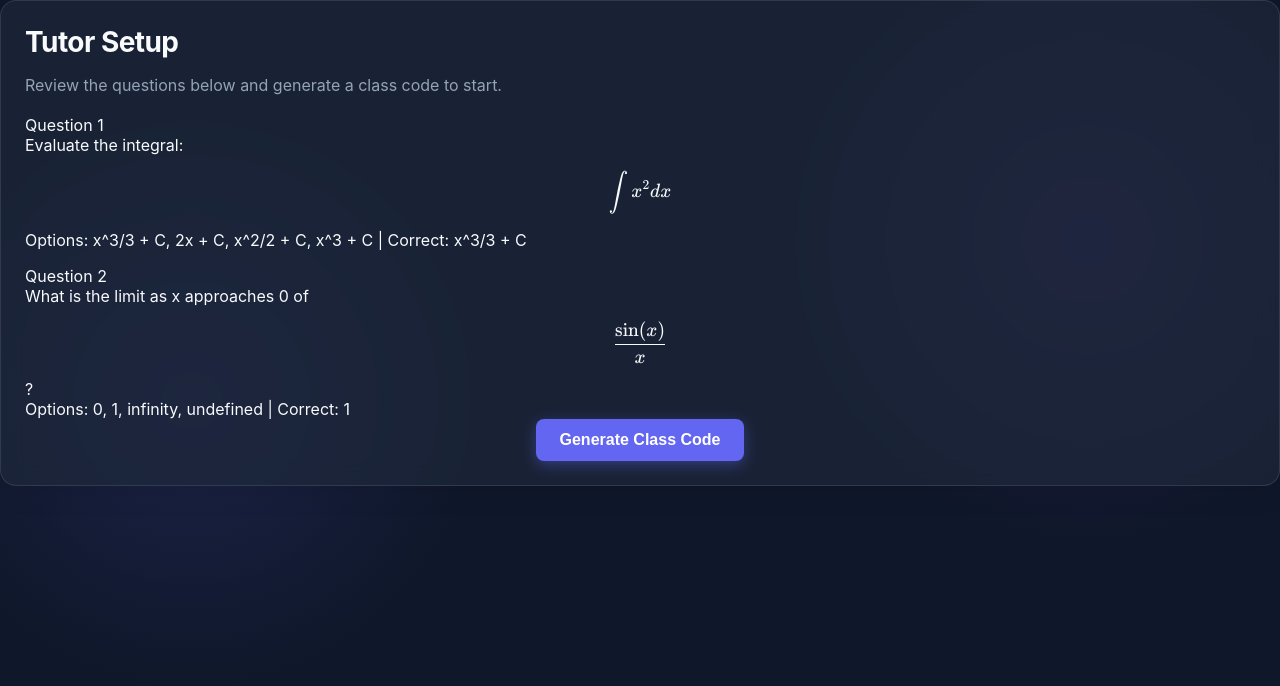
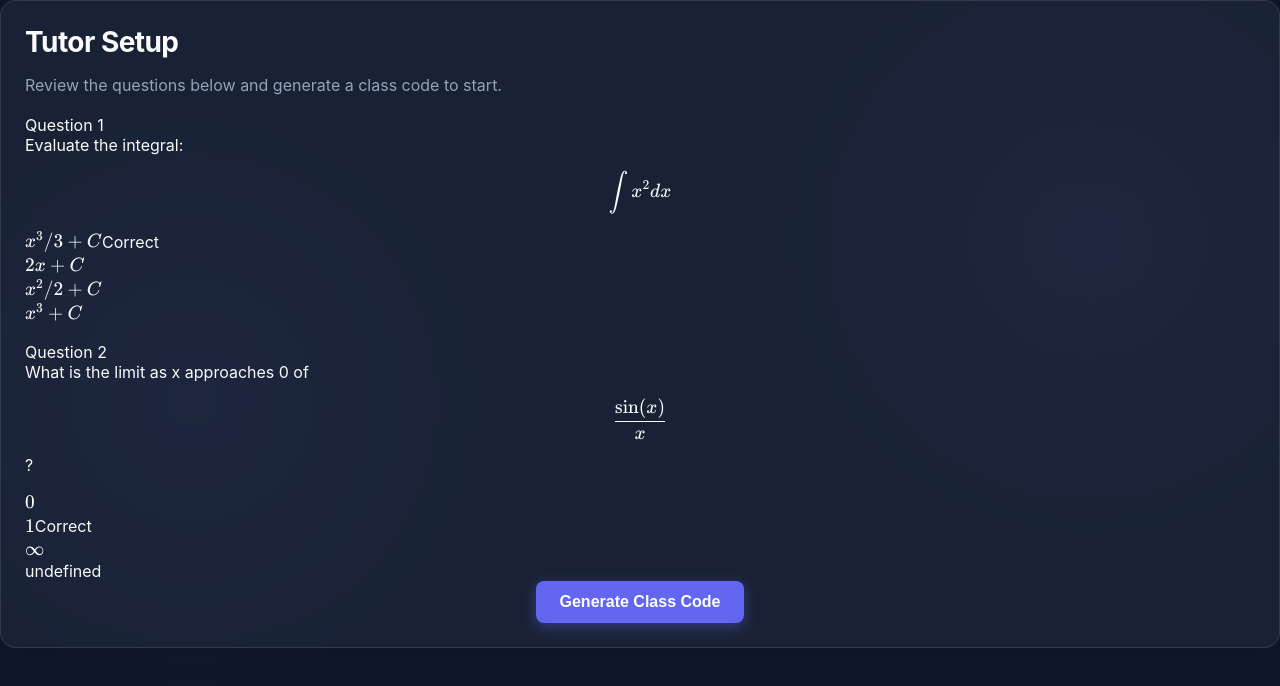
Before and after one commit to ntdkhiem/TAP, a Next.js app: page /tutor in a window 1280 px wide. Shown: the top 686 px of the page. Built offline with nearby package versions, Linux system fonts and the light colour scheme.

Commit message:
update question' options

```diff
--- a/src/app/student/page.tsx
+++ b/src/app/student/page.tsx
@@ -179,14 +179,14 @@ export default function StudentPortal() {
             <MathText text={currentQ.text} />
           </div>
 
-          <div className="grid grid-cols-1 md:grid-cols-2 gap-4">
+          <div className="flex flex-col gap-4">
             {currentQ.options?.map((option, idx) => (
               <button
                 key={idx}
                 className="btn btn-outline p-4 justify-start text-left h-auto hover:bg-white/10"
                 onClick={() => handleAnswer(idx)}
               >
-                <MathText text={`$${option}$`} />
+                <MathText text={option} />
               </button>
             ))}
           </div>
--- a/src/app/tutor/page.tsx
+++ b/src/app/tutor/page.tsx
@@ -8,13 +8,13 @@ const MOCK_QUESTIONS: Question[] = [
   {
     id: '1',
     text: 'Evaluate the integral: $$\\int x^2 dx$$',
-    options: ['x^3/3 + C', '2x + C', 'x^2/2 + C', 'x^3 + C'],
+    options: ['$x^3/3 + C$', '$2x + C$', '$x^2/2 + C$', '$x^3 + C$'],
     correctOption: 0
   },
   {
     id: '2',
     text: 'What is the limit as x approaches 0 of $$\\frac{\\sin(x)}{x}$$?',
-    options: ['0', '1', 'infinity', 'undefined'],
+    options: ['$0$', '$1$', '$\\infty$', 'undefined'],
     correctOption: 1
   }
 ];
@@ -60,8 +60,13 @@ export default function TutorPortal() {
               <div key={q.id} className="p-4 border border-white/10 rounded-lg bg-white/5">
                 <div className="font-semibold mb-2">Question {idx + 1}</div>
                 <MathText text={q.text} />
-                <div className="mt-2 text-sm text-gray-400">
-                  Options: {q.options?.join(', ')} | Correct: {q.options?.[q.correctOption ?? 0]}
+                <div className="mt-4 flex flex-col gap-2">
+                  {q.options?.map((option, oIdx) => (
+                    <div key={oIdx} className={`p-2 rounded border flex items-center ${q.correctOption === oIdx ? 'border-emerald-500/50 bg-emerald-500/10' : 'border-white/10 bg-white/5'}`}>
+                      <MathText text={option} />
+                      {q.correctOption === oIdx && <span className="ml-auto text-xs text-emerald-400 uppercase font-bold tracking-wider">Correct</span>}
+                    </div>
+                  ))}
                 </div>
               </div>
             ))}
--- a/src/components/MathText.tsx
+++ b/src/components/MathText.tsx
@@ -8,7 +8,7 @@ interface MathTextProps {
 }
 
 export function MathText({ text }: MathTextProps) {
-  const parts = text.split(/(\$\$[\s\S]*?\$\$)/g);
+  const parts = text.split(/(\$\$[\s\S]*?\$\$|\$[\s\S]*?\$)/g);
 
   return (
     <span>
@@ -29,6 +29,22 @@ export function MathText({ text }: MathTextProps) {
           } catch {
             return <span key={index} className="text-red-500">{part}</span>;
           }
+        } else if (part.startsWith('$') && part.endsWith('$')) {
+          const math = part.slice(1, -1);
+          try {
+            const html = katex.renderToString(math, {
+              throwOnError: false,
+              displayMode: false,
+            });
+            return (
+              <span
+                key={index}
+                dangerouslySetInnerHTML={{ __html: html }}
+              />
+            );
+          } catch {
+            return <span key={index} className="text-red-500">{part}</span>;
+          }
         }
         return <span key={index}>{part}</span>;
       })}
```
